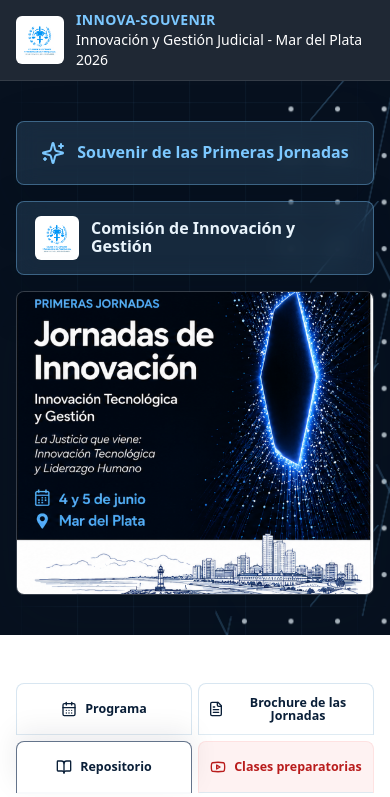
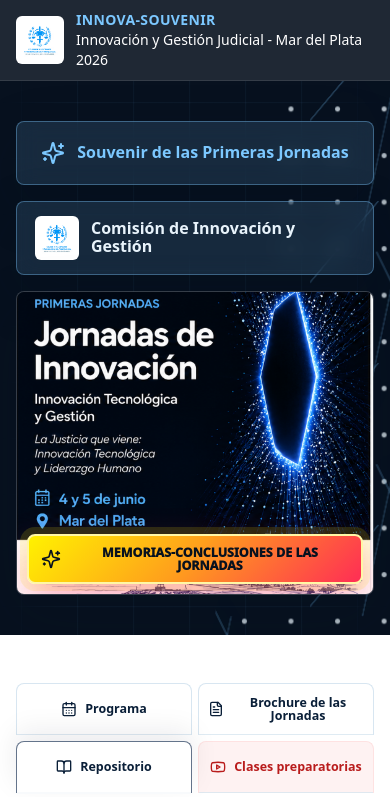
Before and after one commit to Panchomorell/innova-souvenir, a React (Vite) app: page / in a window 390 px wide. Shown: the top 797 px of the page. Built offline with nearby package versions, Linux system fonts and the light colour scheme.

Commit message:
Add memories document callout

```diff
--- a/src/main.jsx
+++ b/src/main.jsx
@@ -162,6 +162,15 @@
     title: "Brochure de las Jornadas",
     href: "https://drive.google.com/file/d/1yKJbFjXPUx9_ZWfbSZ8NVwpsMq1cTgT9/view?usp=sharing",
     viewerSrc: "https://drive.google.com/file/d/1yKJbFjXPUx9_ZWfbSZ8NVwpsMq1cTgT9/preview"
+  },
+  {
+    id: "memorias",
+    label: "Memorias-Conclusiones",
+    icon: Sparkles,
+    title: "Memorias-Conclusiones de las Jornadas",
+    href: "https://drive.google.com/file/d/1RIdp3fBQYydCD-TgMHr8wMaMdZBaDx8Z/view?usp=sharing",
+    viewerSrc: "https://drive.google.com/file/d/1RIdp3fBQYydCD-TgMHr8wMaMdZBaDx8Z/preview",
+    showInTabs: false
   }
 ];
 
@@ -269,7 +278,7 @@
   );
 }
 
-function Hero() {
+function Hero({ onOpenMemories }) {
   return (
     <section className="relative overflow-hidden bg-judicial-ink text-white">
       <div className="network-field" aria-hidden="true" />
@@ -296,6 +305,14 @@
               alt="Flyer Jornadas de Innovación"
               className="aspect-[1.18] w-full object-cover"
             />
+            <button
+              type="button"
+              onClick={onOpenMemories}
+              className="hero-memory-button"
+            >
+              <Sparkles className="h-5 w-5 shrink-0" />
+              Memorias-Conclusiones de las Jornadas
+            </button>
           </div>
         </div>
       </div>
@@ -545,14 +562,13 @@
   );
 }
 
-function ContentTabs() {
-  const [activeTab, setActiveTab] = useState("repositorio");
+function ContentTabs({ activeTab, setActiveTab }) {
   const activeDocument = documentTabs.find((tab) => tab.id === activeTab);
 
   return (
-    <section className="mx-auto w-full max-w-6xl px-4 py-12 sm:px-6 sm:py-16">
+    <section id="contenido" className="mx-auto w-full max-w-6xl px-4 py-12 sm:px-6 sm:py-16">
       <div className="window-tabs mb-0">
-        {documentTabs.map((tab) => (
+        {documentTabs.filter((tab) => tab.showInTabs !== false).map((tab) => (
           <WindowTab
             key={tab.id}
             active={activeTab === tab.id}
@@ -585,12 +601,21 @@
 }
 
 function App() {
+  const [activeTab, setActiveTab] = useState("repositorio");
+
+  function openMemories() {
+    setActiveTab("memorias");
+    window.requestAnimationFrame(() => {
+      document.getElementById("contenido")?.scrollIntoView({ behavior: "smooth", block: "start" });
+    });
+  }
+
   return (
     <div className="min-h-screen bg-white text-judicial-ink">
       <Header />
       <main>
-        <Hero />
-        <ContentTabs />
+        <Hero onOpenMemories={openMemories} />
+        <ContentTabs activeTab={activeTab} setActiveTab={setActiveTab} />
       </main>
       <footer className="border-t border-judicial-line bg-slate-50 px-4 py-8 text-center text-sm font-medium text-slate-500">
         Innova-Souvenir · Innovación y Gestión Judicial · Mar del Plata 2026
--- a/src/styles.css
+++ b/src/styles.css
@@ -89,6 +89,45 @@
     color: #e8f3fb;
     font-size: 1rem;
     text-align: left;
+  }
+
+  .hero-memory-button {
+    position: absolute;
+    right: 18px;
+    top: 18px;
+    z-index: 2;
+    display: inline-flex;
+    min-height: 58px;
+    max-width: min(420px, calc(100% - 36px));
+    align-items: center;
+    justify-content: center;
+    gap: 10px;
+    border: 2px solid #fff7a6;
+    border-radius: 8px;
+    background: linear-gradient(135deg, #fff200 0%, #ff9f1c 48%, #ff2d55 100%);
+    padding: 13px 18px;
+    color: #07111f;
+    font-size: 1rem;
+    font-weight: 950;
+    line-height: 1.05;
+    text-align: center;
+    text-transform: uppercase;
+    box-shadow:
+      0 16px 36px rgba(255, 45, 85, .34),
+      0 0 0 5px rgba(255, 242, 0, .18);
+    transition:
+      transform .22s ease,
+      box-shadow .22s ease,
+      filter .22s ease;
+    animation: memory-pulse 1.8s ease-in-out infinite;
+  }
+
+  .hero-memory-button:hover {
+    transform: translateY(-4px) scale(1.02);
+    filter: saturate(1.16);
+    box-shadow:
+      0 22px 44px rgba(255, 45, 85, .42),
+      0 0 0 8px rgba(255, 242, 0, .22);
   }
 
   .window-tabs {
@@ -228,6 +267,19 @@
       padding: 10px 9px;
     }
 
+    .hero-memory-button {
+      right: 10px;
+      top: auto;
+      bottom: 10px;
+      min-height: 48px;
+      max-width: calc(100% - 20px);
+      padding: 10px 12px;
+      font-size: .78rem;
+      box-shadow:
+        0 12px 24px rgba(255, 45, 85, .32),
+        0 0 0 4px rgba(255, 242, 0, .18);
+    }
+
     .document-frame-wrap {
       min-height: 68vh;
     }
@@ -257,4 +309,18 @@
       background-position: 56px 56px, 56px 56px;
     }
   }
+
+  @keyframes memory-pulse {
+    0%, 100% {
+      box-shadow:
+        0 16px 36px rgba(255, 45, 85, .34),
+        0 0 0 5px rgba(255, 242, 0, .18);
+    }
+
+    50% {
+      box-shadow:
+        0 20px 44px rgba(255, 45, 85, .46),
+        0 0 0 10px rgba(255, 242, 0, .1);
+    }
+  }
 }
```
